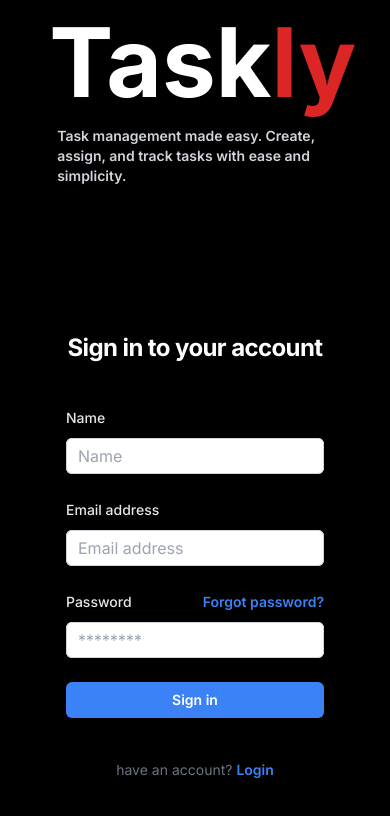
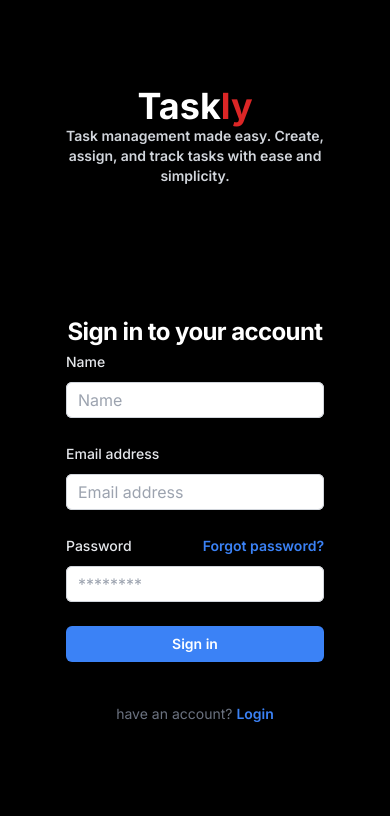
Before and after one commit to riteshk-007/Task-manager, a Next.js app: page /signup in a window 390 px wide. Shown: the top 816 px of the page. Built offline with nearby package versions, Linux system fonts and the light colour scheme.

Commit message:
fix- some style error

```diff
--- a/components/LoginPage.js
+++ b/components/LoginPage.js
@@ -12,10 +12,10 @@ const LoginPage = () => {
     <section className="text-gray-600 body-font w-full flex items-center justify-center h-screen">
       <div className="container mx-auto flex px-5 py-24 md:flex-row flex-col items-center">
         <div className="lg:max-w-lg lg:w-full md:w-1/2 w-5/6 mb-10 md:mb-0">
-          <h1 className="font-bold text-white text-8xl">
+          <h1 className="font-bold text-white md:text-8xl text-4xl mt-4 text-center md:text-start">
             Task<span className="text-red-600">ly</span>
           </h1>
-          <p className="text-gray-300 text-sm font-semibold  mx-2 py-4">
+          <p className="text-gray-300 text-sm font-semibold  mx-2 md:py-4 text-center md:text-start">
             Task management made easy. Create, assign, and track tasks with ease
             and simplicity.
           </p>
@@ -27,7 +27,7 @@ const LoginPage = () => {
             </h2>
           </div>
 
-          <div className="mt-10 sm:mx-auto sm:w-full sm:max-w-sm">
+          <div className="md:mt-10 sm:mx-auto sm:w-full sm:max-w-sm">
             <form className="space-y-6" onSubmit={handleLoginSubmit}>
               <div>
                 <label
--- a/components/SignUpPage.js
+++ b/components/SignUpPage.js
@@ -14,10 +14,10 @@ const SignUpPage = () => {
     <section className="text-gray-600 body-font w-full flex items-center justify-center h-screen">
       <div className="container mx-auto flex px-5 py-24 md:flex-row flex-col items-center">
         <div className="lg:max-w-lg lg:w-full md:w-1/2 w-5/6 mb-10 md:mb-0">
-          <h1 className="font-bold text-white text-8xl">
+          <h1 className="font-bold text-white md:text-8xl text-4xl mt-4 text-center md:text-start">
             Task<span className="text-red-600">ly</span>
           </h1>
-          <p className="text-gray-300 text-sm font-semibold  mx-2 py-4">
+          <p className="text-gray-300 text-sm font-semibold  mx-2 md:py-4 text-center md:text-start">
             Task management made easy. Create, assign, and track tasks with ease
             and simplicity.
           </p>
@@ -29,7 +29,7 @@ const SignUpPage = () => {
             </h2>
           </div>
 
-          <div className="mt-10 sm:mx-auto sm:w-full sm:max-w-sm">
+          <div className="md:mt-10 sm:mx-auto sm:w-full sm:max-w-sm">
             <form className="space-y-6" onSubmit={handleSignupSubmit}>
               <div>
                 <label
```
